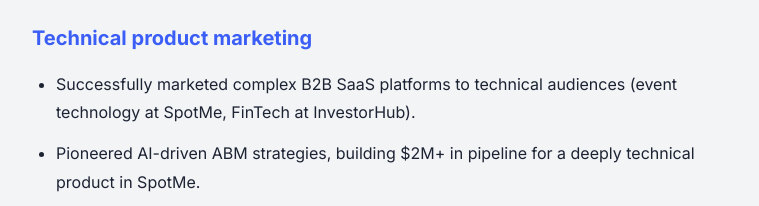
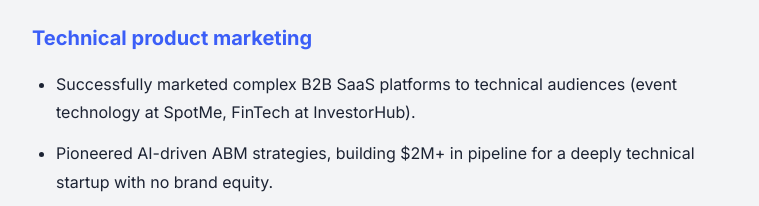
Before and after one commit to tuhlhorn/retool, a plain HTML site: page index.html in a window 1280 px wide. Shown: the part 1700-1906 px from the top of the page, without its empty margins (256-1015 px from the left). Drawn offline with nearby package versions, Linux system fonts and the light colour scheme.

Commit message:
Update index.html

```diff
--- a/index.html
+++ b/index.html
@@ -543,7 +543,7 @@
                 <h3>Technical product marketing</h3>
                 <ul>
                     <li>Successfully marketed complex B2B SaaS platforms to technical audiences (event technology at SpotMe, FinTech at InvestorHub).</li>
-                    <li>Pioneered AI-driven ABM strategies, building $2M+ in pipeline for a deeply technical product in SpotMe.</li>
+                    <li>Pioneered AI-driven ABM strategies, building $2M+ in pipeline for a deeply technical startup with no brand equity.</li>
                     <li>Deep experience with marketing automation, APIs, and technical integrations: I speak the language of your buyers.</li>
                 </ul>
 
```
